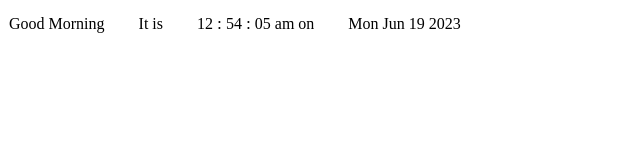
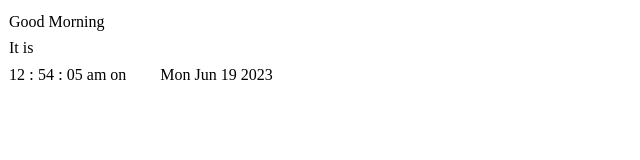
Before and after one commit to hardyhandcrafted82/notion, a plain HTML site: page index.html in a window 1280 px wide. Shown: the whole page, without its empty margins (0-640 px from the left). Drawn offline with Linux system fonts and the light colour scheme.

Commit message:
Update index.html

```diff
--- a/index.html
+++ b/index.html
@@ -93,8 +93,8 @@ h1 {
   <div class="table-cell">
 
     <div class="card">
-        <div class="greet" id="greet"></div>
-<div class="greet">It is</div>
+        <div class="greet" id="greet">!</div>
+<div>It is</div>
       <div class="clock">
         <div class="time" id="hour"></div>
         <div class="colon">:</div>
```
